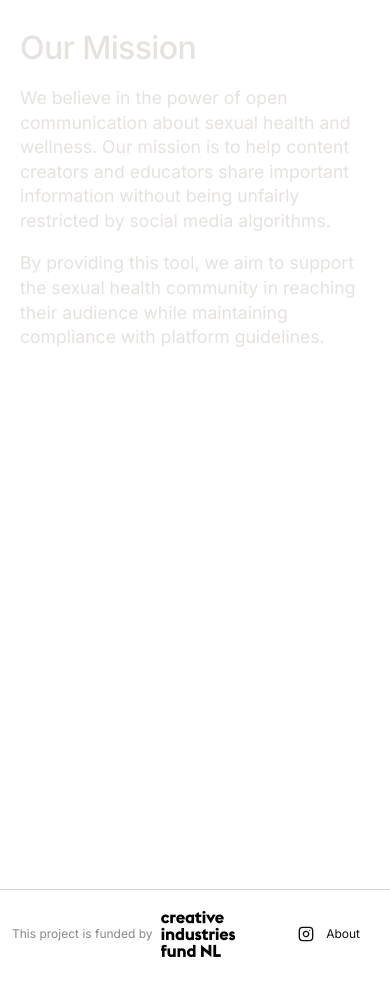
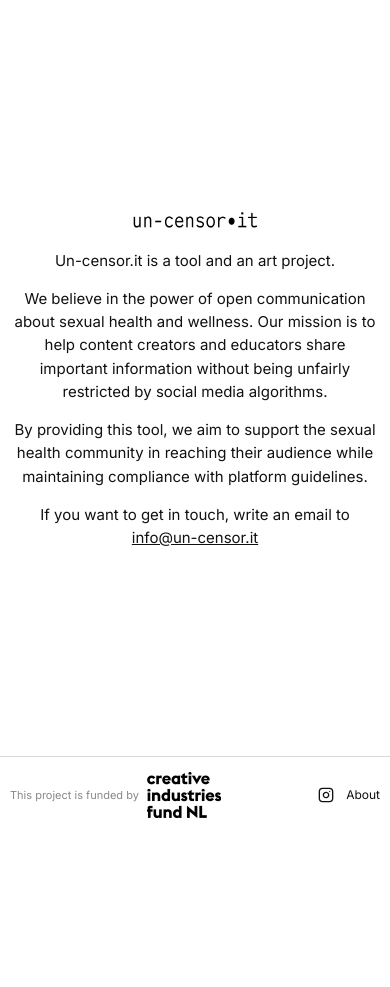
Before and after one commit to NastasyaZaytseva/Uncensore-it, a Next.js app: page /mission in a window 390 px wide. After the commit the page ends 844 px from the top, so only its background shows below. Built offline with nearby package versions, Linux system fonts and the light colour scheme.

Commit message:
mission page update

```diff
--- a/pages/mission.js
+++ b/pages/mission.js
@@ -1,19 +1,24 @@
 import React from 'react';
+import Image from 'next/image';
 import styles from '../styles/Mission.module.css';
 
 export default function Mission() {
   return (
     <div className={styles.mission}>
       <div className={styles.content}>
-        <h1 className={styles.text}>Our Mission</h1>
+        <Image src="/un-censorit.png" alt="un-censorit" width={126} height={26} className={styles.logo} />
         <p className={styles.intro}>
-          We believe in the power of open communication about sexual health and wellness.
-          Our mission is to help content creators and educators share important information
-          without being unfairly restricted by social media algorithms.
+          Un-censor.it is a tool and an art project.
         </p>
         <p className={styles.intro}>
-          By providing this tool, we aim to support the sexual health community in reaching
-          their audience while maintaining compliance with platform guidelines.
+          We believe in the power of open communication about sexual health and wellness. Our mission is to help  content creators and educators share important information without being unfairly restricted by social media algorithms.
+        </p>
+        <p className={styles.intro}>
+          By providing this tool, we aim to support the sexual health community in  reaching their audience while maintaining compliance with platform  guidelines.
+        </p>
+        <p className={styles.intro}>
+          If you want to get in touch, write an email to<br />
+          <a href="mailto:info@un-censor.it">info@un-censor.it</a>
         </p>
       </div>
     </div>
--- a/styles/Footer.module.css
+++ b/styles/Footer.module.css
@@ -10,7 +10,7 @@
     display: flex;
     align-items: center;
     justify-content: space-between;
-    padding: 20px 30px 30px 12px;
+    padding: 16px 12px;
 }
 
 .left {
@@ -50,3 +50,8 @@
 .instagramIcon {
     display: block;
 }
+
+@media (max-width: 480px) {
+  .inner { padding: 14px 10px; }
+  .fundingLabel { font-size: 11px; }
+}
--- a/styles/Mission.module.css
+++ b/styles/Mission.module.css
@@ -1,36 +1,42 @@
 .mission {
     min-height: 100vh;
     display: flex;
-    justify-content: flex-start;
-    align-items: flex-start;
-    padding: 60px 40px 20px 40px;
+    justify-content: center;
+    align-items: center;
+    padding: 40px 24px;
 }
 
 .content {
-    max-width: 800px;
+    max-width: 776px;
     width: 100%;
     position: relative;
 }
 
 .text {
   font-family: 'Inter', -apple-system, BlinkMacSystemFont, 'Segoe UI', Roboto, sans-serif;
-    font-size: 3.5em;
-    color: #e5e2df;
-    text-align: left;
-    margin-bottom: 0.8em;
-    line-height: 1.2;
-    letter-spacing: -0.02em;
-    font-weight: 500;
+  font-size: 32px;
+  color: #111111;
+  text-align: center;
+  margin-bottom: 16px;
+  line-height: 1.2;
+  letter-spacing: -0.01em;
+  font-weight: 400;
+}
+
+.logo {
+  display: block;
+  margin: 0 auto 16px auto;
 }
 
 .intro {
   font-family: 'Inter', -apple-system, BlinkMacSystemFont, 'Segoe UI', Roboto, sans-serif;
-    font-size: 1.5em;
-    color: #e5e2df;
-    text-align: left;
-    margin-bottom: 1em;
-    line-height: 1.5;
-    max-width: 90%;
+  font-size: 32px;
+  color: #111111;
+  text-align: center;
+  margin-bottom: 16px;
+  line-height: 1.4;
+  max-width: 776px;
+  font-weight: 400;
 }
 
 .intro:last-child {
@@ -38,11 +44,8 @@
 }
 
 .intro a {
-    text-decoration: none;
-    color: #e5e2df;
-    border-bottom: 1px solid #e5e2df;
-    transition: all 0.3s ease;
-    padding-bottom: 2px;
+  text-decoration: underline;
+  color: #111111;
 }
 
 .intro a:hover {
@@ -69,7 +72,10 @@
 /* Mobile Styles */
 @media (max-width: 768px) {
     .mission {
-        padding: 40px 25px 20px 25px;
+        min-height: auto;
+        padding: 16px 14px;
+        align-items: flex-start;
+        justify-content: center;
     }
 
     .content {
@@ -77,13 +83,14 @@
     }
 
     .text {
-        font-size: 2.5em;
-        margin-bottom: 0.6em;
+        font-size: 22px;
+        margin-bottom: 8px;
     }
 
     .intro {
-        font-size: 1.25em;
-        margin-bottom: 0.8em;
+        font-size: 16px;
+        line-height: 1.5;
+        margin-bottom: 10px;
         max-width: 100%;
     }
 }
@@ -91,17 +98,17 @@
 /* Small Mobile Styles */
 @media (max-width: 480px) {
     .mission {
-        padding: 30px 20px 15px 20px;
+        padding: 14px 12px;
     }
 
     .text {
-        font-size: 2em;
-        line-height: 1.15;
+        font-size: 20px;
+        line-height: 1.3;
     }
 
     .intro {
-        font-size: 1.1em;
-        line-height: 1.4;
-        margin-bottom: 0.8em;
+        font-size: 15px;
+        line-height: 1.55;
+        margin-bottom: 8px;
     }
 }
--- a/styles/ModifyText.css
+++ b/styles/ModifyText.css
@@ -104,11 +104,37 @@ h1 {
       'input'
       'output'
       'action';
+    gap: 12px;
   }
   .input-box, .output-box {
     width: 100%;
     max-width: 500px;
-    height: 400px;
+    height: 260px;
+  }
+}
+
+/* Small phones */
+@media (max-width: 480px) {
+  .translator-box {
+    gap: 10px;
+  }
+  .input-box, .output-box {
+    height: 220px;
+  }
+  .text-area {
+    font-size: 15px;
+    line-height: 1.5;
+  }
+  .regen-button {
+    top: 4px;
+    right: 4px;
+  }
+  .clear-button {
+    top: 4px;
+    right: 4px;
+  }
+  .copy-cta, .missing-link {
+    bottom: 8px;
   }
 }
 
```
